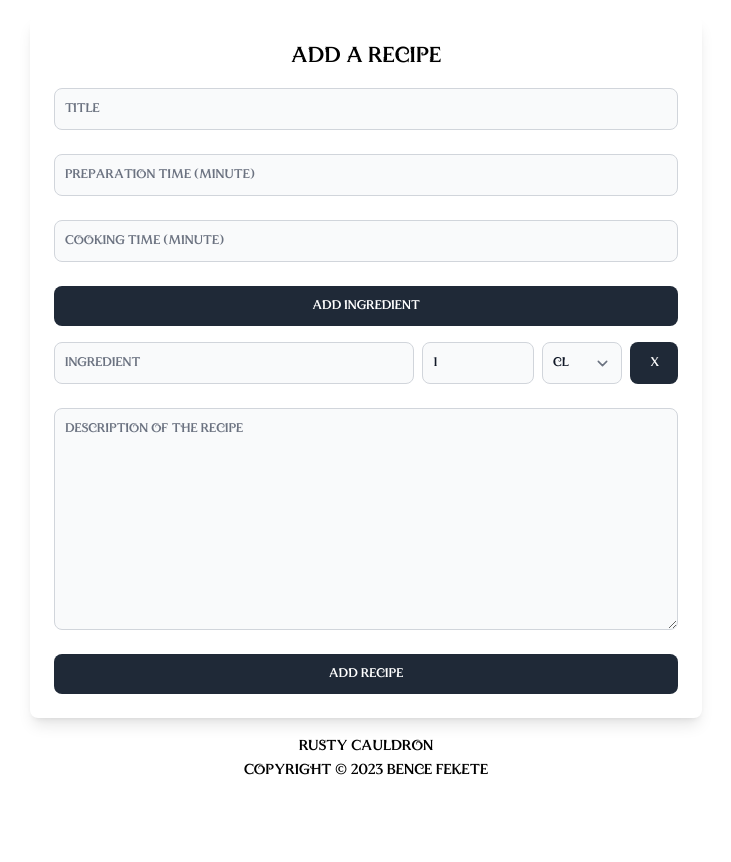
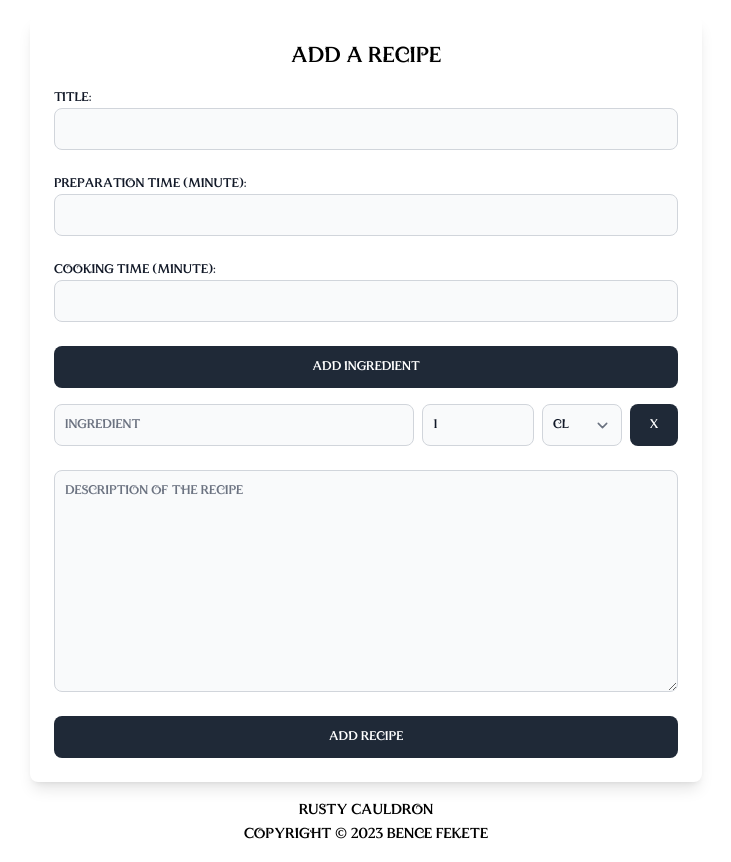
Before and after one commit to fekete965/rusty-cauldron-mvc, a Flask app: page /recipes/new in a window 1280 px wide. Shown: the part 73-935 px from the top of the page, without its empty margins (274-1005 px from the left). Before the commit the page ends 848 px from the top, so only its background shows below. Run offline with Flask 3, Linux system fonts and the light colour scheme; a user stored in the database is signed in; some libraries are stand-ins or nearby versions.

Commit message:
Update add-recipe

```diff
--- a/templates/add-recipe.html
+++ b/templates/add-recipe.html
@@ -1,3 +1,5 @@
+{% import 'macros.html' as macros %}
+
 {% extends "layout.html" %}
 
 {% block title %}
@@ -9,24 +11,26 @@
   <h1 class="text-2xl text-center">Add a recipe</h1>
   <form action="/recipes/new" class="mt-4" method="POST">
     <div class="form-group mb-6">
-      <input type="input" class="bg-gray-50 border border-gray-300 text-gray-900 text-sm rounded-lg focus:ring-blue-500 focus:border-blue-500 block w-full p-2.5 dark:bg-gray-700 dark:border-gray-600 dark:placeholder-gray-400 dark:text-white dark:focus:ring-blue-500 dark:focus:border-blue-500" value="{{ title }}" name="title" placeholder="Title" />
+      {{ macros.inputWithLabel(name="title", value=title, label="Title:") }}
     </div>
     <div class="form-group mb-6">
-      <input type="number" min="0" class="bg-gray-50 border border-gray-300 text-gray-900 text-sm rounded-lg focus:ring-blue-500 focus:border-blue-500 block w-full p-2.5 dark:bg-gray-700 dark:border-gray-600 dark:placeholder-gray-400 dark:text-white dark:focus:ring-blue-500 dark:focus:border-blue-500" value="{{ prep_time }}" name="prep_time" placeholder="Preparation time (minute)" />
+      {{ macros.inputWithLabel(name="prep_time", type="number", min="0", value=prep_time, label="Preparation time (minute):") }}
     </div>
     <div class="form-group mb-6">
-      <input type="number" min="0" class="bg-gray-50 border border-gray-300 text-gray-900 text-sm rounded-lg focus:ring-blue-500 focus:border-blue-500 block w-full p-2.5 dark:bg-gray-700 dark:border-gray-600 dark:placeholder-gray-400 dark:text-white dark:focus:ring-blue-500 dark:focus:border-blue-500" value="{{ cooking_time }}" name="cooking_time" placeholder="Cooking time (minute)" />
+      {{ macros.inputWithLabel(name="cooking_time", type="number", min="0", value=cooking_time, label="Cooking time (minute):") }}
     </div>
     <div>
     <div class="form-group mb-6">
       <div class="mt-4">
-        <button class="text-white bg-gray-800 hover:bg-gray-900 focus:outline-none focus:ring-4 focus:ring-gray-300 font-medium rounded-lg text-sm px-5 py-2.5 dark:bg-gray-800 dark:hover:bg-gray-700 dark:focus:ring-gray-700 dark:border-gray-700 w-full" type="button" onclick="handleOnAddBtnClick()">Add ingredient</button>
+        <div class="mt-4 grid grid-cols-1">
+          {{ macros.button(text="Add ingredient", type="button", onclick="handleOnAddBtnClick()") }}
+        </div>
       </div>
       <div id="measurements">
         {% for ingredient in ingredient_list %}
           <div class="grid gap-2 grid-cols-[auto_7rem_5rem_3rem] mt-4">
-            <input type="text" class="bg-gray-50 border border-gray-300 text-gray-900 text-sm rounded-lg focus:ring-blue-500 focus:border-blue-500 block w-full p-2.5 dark:bg-gray-700 dark:border-gray-600 dark:placeholder-gray-400 dark:text-white dark:focus:ring-blue-500 dark:focus:border-blue-500" value="{{ ingredient['name'] }}" name="ingredient" placeholder="Ingredient" />
-            <input type="number" min="0.1" step="0.1" class="bg-gray-50 border border-gray-300 text-gray-900 text-sm rounded-lg focus:ring-blue-500 focus:border-blue-500 block w-full p-2.5 dark:bg-gray-700 dark:border-gray-600 dark:placeholder-gray-400 dark:text-white dark:focus:ring-blue-500 dark:focus:border-blue-500" value="{{ ingredient['amount'] }}" name="amount" placeholder="Amount" />
+            {{ macros.input(name="ingredient", type="text", value=ingredient['name'], placeholder="Ingredient") }}
+            {{ macros.input(name="amount", type="number", min="0.1", step="0.1", value=ingredient['amount'], placeholder="Amount") }}
             <select class="bg-gray-50 border border-gray-300 text-gray-900 text-sm rounded-lg focus:ring-blue-500 focus:border-blue-500 block w-full p-2.5 dark:bg-gray-700 dark:border-gray-600 dark:placeholder-gray-400 dark:text-white dark:focus:ring-blue-500 dark:focus:border-blue-500" name="measurement" selected="{{ ingredient['measurement'] }}">
               <option value="cl">cl</option>
               <option value="cup">cup</option>
@@ -51,7 +55,7 @@
               <option value="tbs">tbs</option>
               <option value="tsp">tsp</option>
             </select>
-            <button class="text-white bg-gray-800 hover:bg-gray-900 focus:outline-none focus:ring-4 focus:ring-gray-300 font-medium rounded-lg text-sm px-5 py-2.5 dark:bg-gray-800 dark:hover:bg-gray-700 dark:focus:ring-gray-700 dark:border-gray-700 w-full" type="button" onclick="handleOnRemoveBtnClick(event)">X</button>
+            {{ macros.button(text="X", type="button", onclick="handleOnRemoveBtnClick(event)") }}
           </div>
         {% endfor %}
       </div>
@@ -59,7 +63,9 @@
     <div class="form-group mb-6">
       <textarea class="bg-gray-50 border border-gray-300 text-gray-900 text-sm rounded-lg focus:ring-blue-500 focus:border-blue-500 block w-full p-2.5 dark:bg-gray-700 dark:border-gray-600 dark:placeholder-gray-400 dark:text-white dark:focus:ring-blue-500 dark:focus:border-blue-500" rows="10" name="description" placeholder="Description of the recipe">{{ description }}</textarea>
     </div>
-    <button class="text-white bg-gray-800 hover:bg-gray-900 focus:outline-none focus:ring-4 focus:ring-gray-300 font-medium rounded-lg text-sm px-5 py-2.5 dark:bg-gray-800 dark:hover:bg-gray-700 dark:focus:ring-gray-700 dark:border-gray-700 w-full" type="submit">Add Recipe</button>
+    <div class="mt-4 grid grid-cols-1">
+      {{ macros.button(text="Add Recipe") }}
+    </div>
   </form>
 </div>
 
```
